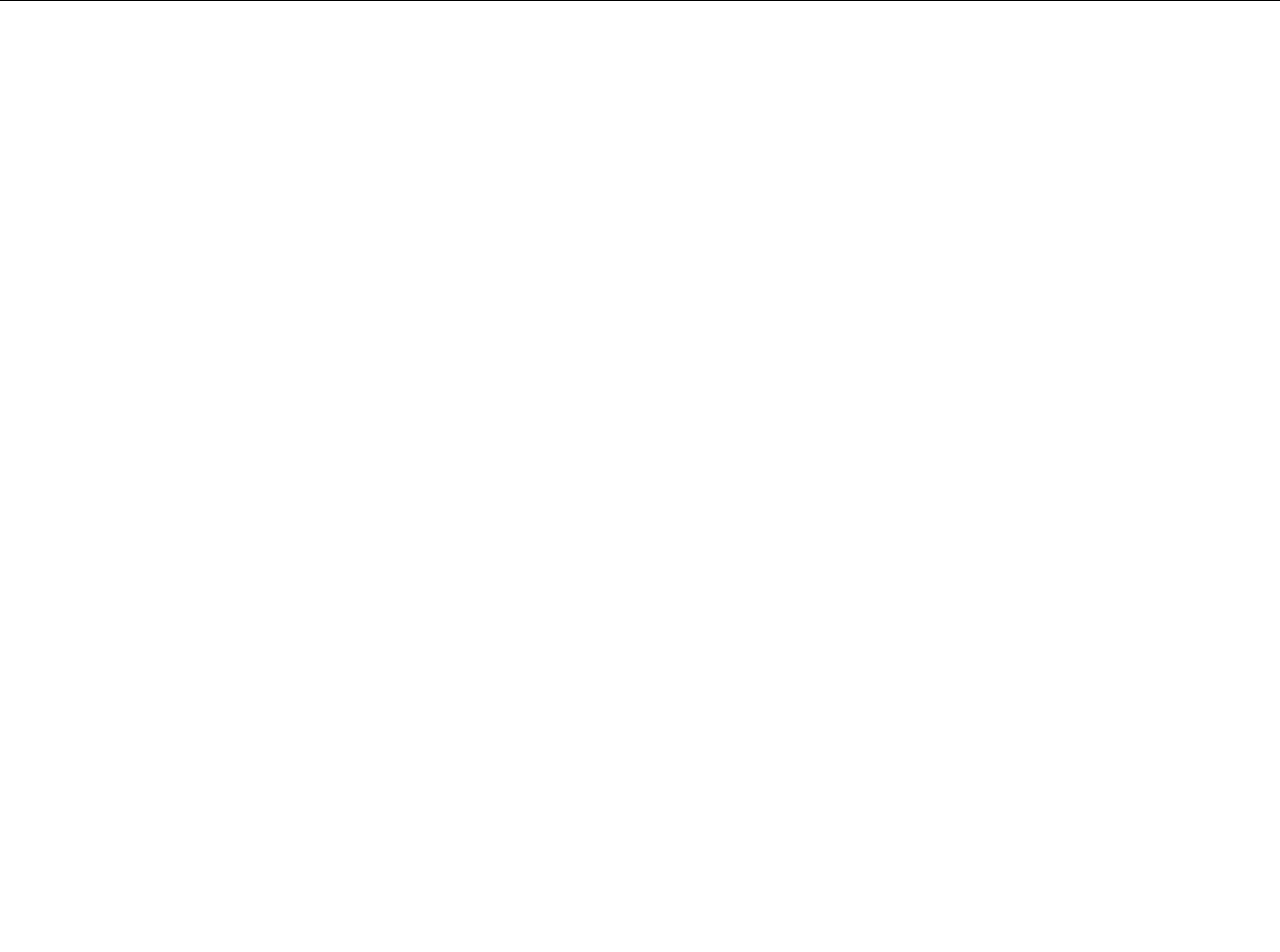
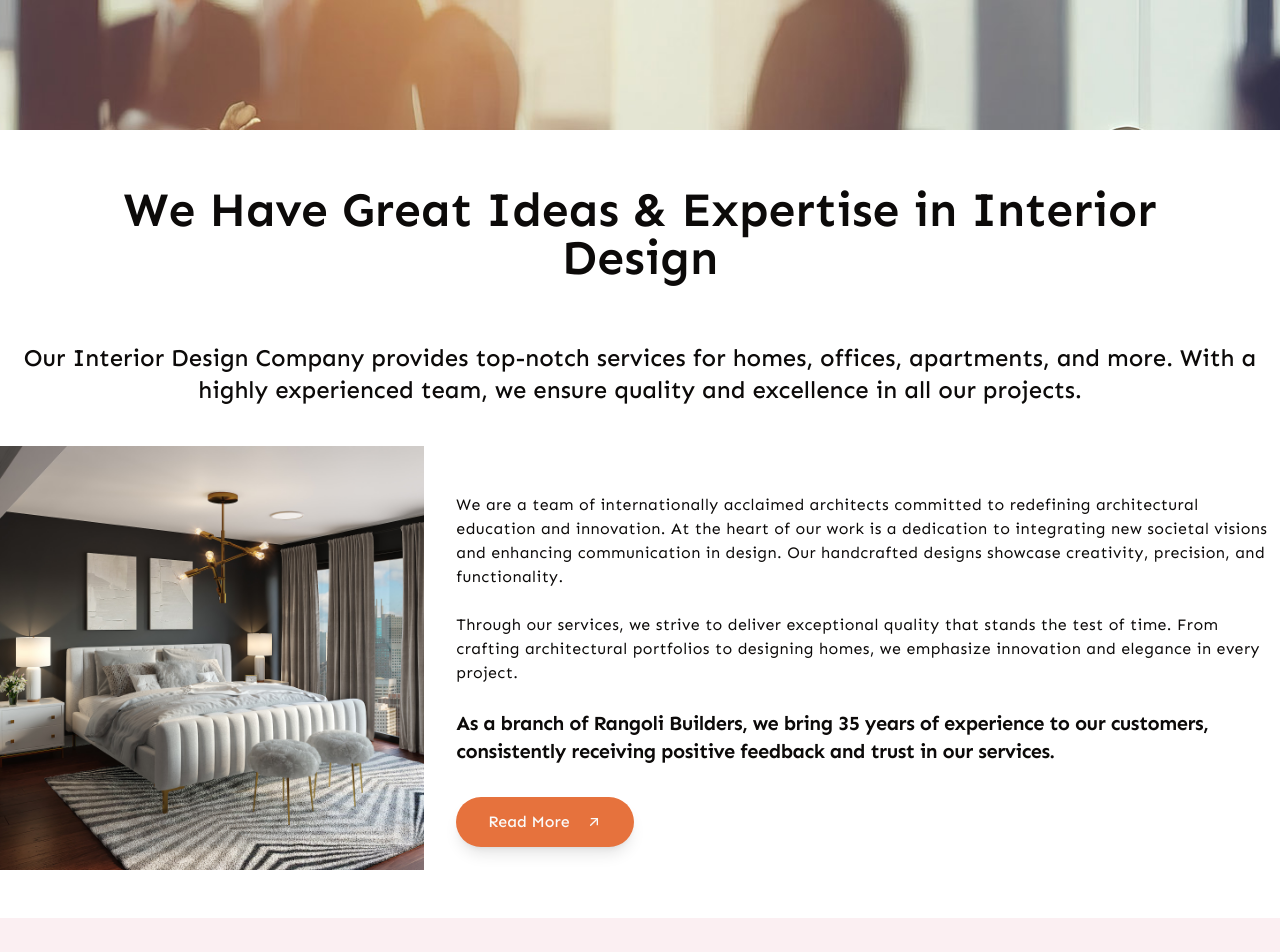
Before and after one commit to abdulrr25/Interior-Designer, a Next.js app: page /about in a window 1280 px wide. Shown: the part 540-1492 px from the top of the page. Before the commit the page ends 800 px from the top, so only its background shows below. Built offline with nearby package versions, Linux system fonts and the light colour scheme.

Commit message:
About Page Updated

```diff
--- a/app/about/page.jsx
+++ b/app/about/page.jsx
@@ -1,9 +1,89 @@
-import React from 'react'
+"use client";
+import React, { useRef } from "react";
+import { Button } from "@/components/ui/button";
+import Image from "next/image";
+import { TbArrowUpRight } from "react-icons/tb";
+import { motion, useScroll, useTransform } from "framer-motion";
+import { desVariants, tagVariants, titleVariants } from "@/utils/animation";
 
 const About = () => {
+  const ref = useRef(null);
+  const { scrollYProgress } = useScroll({
+    target: ref,
+    offset: ["start end", "end end"],
+  });
+
+  const scale = useTransform(scrollYProgress, [0, 1], [0.6, 1]);
+
   return (
-    <div>About</div>
-  )
-}
+    <div>
+      <div className='bg-[url("/image/whoweare.jpg")] bg-center bg-cover'>
+        <h1 className="container py-32 text-6xl font-semibold text-black tracking-widest text-center lg:py-64 ">
+          Who Are We?
+        </h1>
+      </div>
 
-export default About
+      <div className="container">
+        <div className="pt-4">
+          <motion.h2
+            initial="offscreen"
+            whileInView={"onscreen"}
+            variants={titleVariants}
+            className="text-3xl font-semibold text-center lg:p-10 lg:text-5xl"
+          >
+            We Have Great Ideas & Expertise in Interior Design
+          </motion.h2>
+          <motion.p
+            initial="offscreen"
+            whileInView={"onscreen"}
+            variants={tagVariants}
+            className="text-2xl text-center font-medium pb-10 mt-5"
+          >
+            Our Interior Design Company provides top-notch services for homes,
+            offices, apartments, and more. With a highly experienced team,
+            we ensure quality and excellence in all our projects.
+          </motion.p>
+        </div>
+
+        <div className="items-center lg:flex gap-x-8">
+          {/* Left Image Section */}
+          <motion.div style={{ scale }} ref={ref} className="w-full">
+            <Image src="/image/gallery1123.jpg" width={700} height={700} alt="Gallery Image" />
+          </motion.div>
+
+          {/* Right Text Section */}
+          <motion.div
+            initial="offscreen"
+            whileInView={"onscreen"}
+            variants={tagVariants}
+          >
+            <p className="pb-8 tracking-wide mt-6">
+              We are a team of internationally acclaimed architects committed
+              to redefining architectural education and innovation. At the heart
+              of our work is a dedication to integrating new societal visions and
+              enhancing communication in design. Our handcrafted designs
+              showcase creativity, precision, and functionality. <br /> <br />
+              Through our services, we strive to deliver exceptional quality that
+              stands the test of time. From crafting architectural portfolios to
+              designing homes, we emphasize innovation and elegance in every project.
+              <br /> <br />
+              <span className="text-xl font-extrabold tracking-tight">
+                As a branch of Rangoli Builders, we bring 35 years of experience
+                to our customers, consistently receiving positive feedback and
+                trust in our services.
+              </span>
+            </p>
+            <Button className="inline-flex items-center px-8 py-3 shadow-lg hover:bg-gray-800 hover:ring-2 hover:ring-gray-950 ring-offset-2">
+              Read More
+              <TbArrowUpRight className="w-5 h-5 ml-2" />
+            </Button>
+          </motion.div>
+        </div>
+        <br />
+        <br />
+      </div>
+    </div>
+  );
+};
+
+export default About;
```
